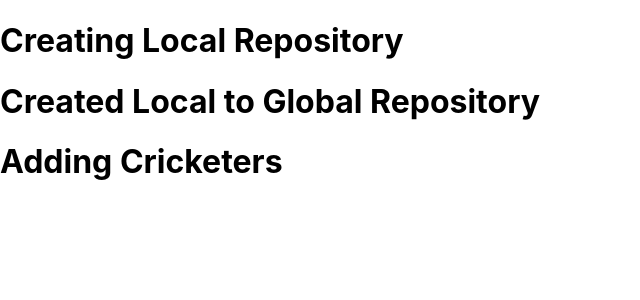
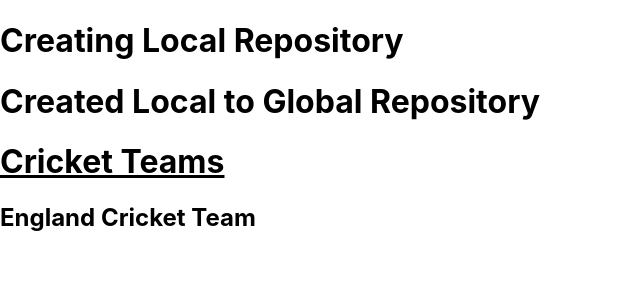
Before and after one commit to prixpriyanka4/local, a React (Create React App) app in the folder local/: page / in a window 1280 px wide. Shown: the top 300 px of the page, without its empty margins (0-640 px from the left). Built offline with nearby package versions, Linux system fonts and the light colour scheme.

Commit message:
added ECT

```diff
--- a/local/src/App.js
+++ b/local/src/App.js
@@ -5,7 +5,10 @@
     <div>
       <h1>Creating Local Repository</h1>
       <h1>Created Local to Global Repository</h1>
-      <h1>Adding Cricketers</h1>
+      <h1>
+        <u>Cricket Teams</u>
+      </h1>
+      <h2>England Cricket Team</h2>
     </div>
   );
 }
```
